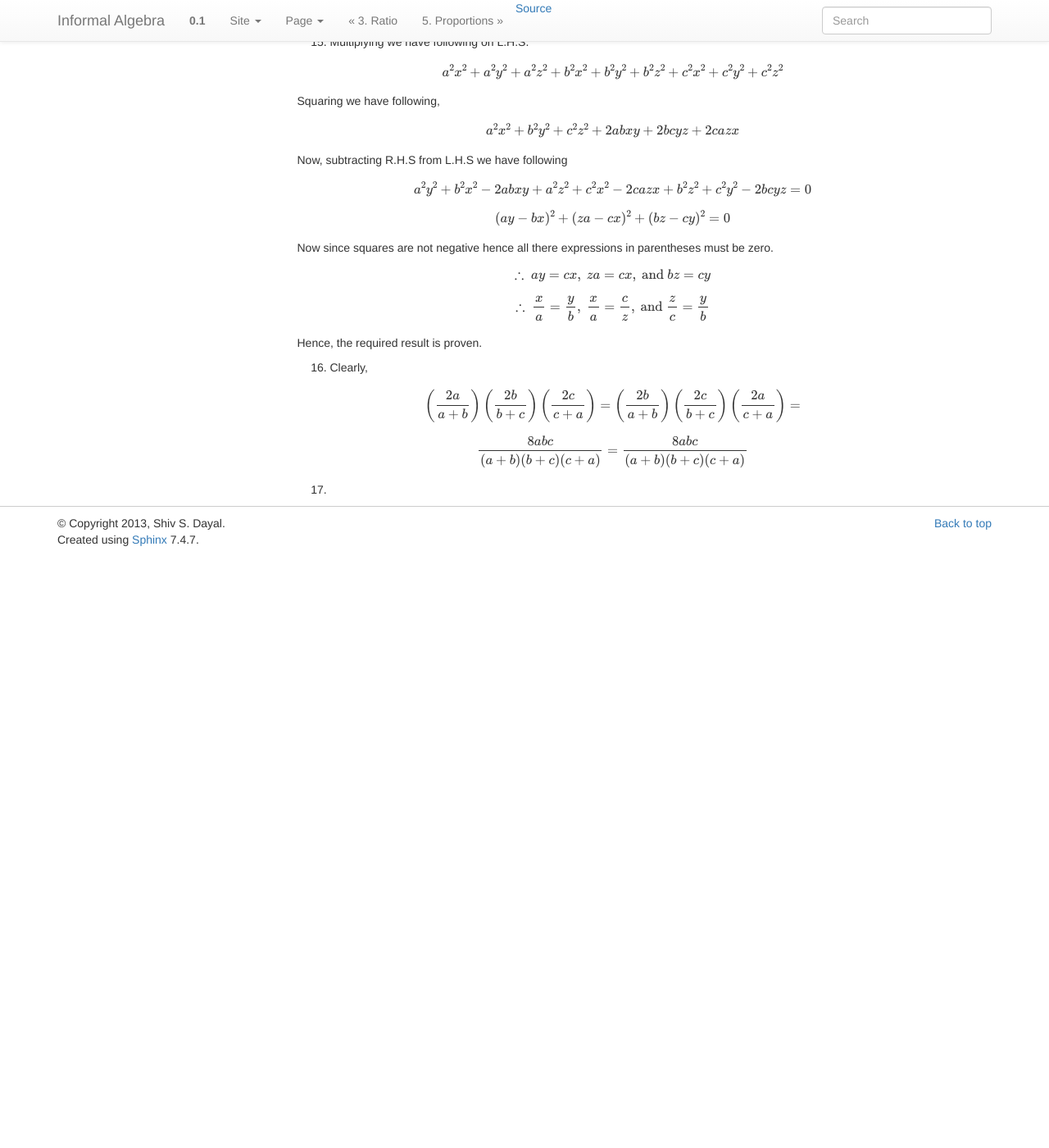
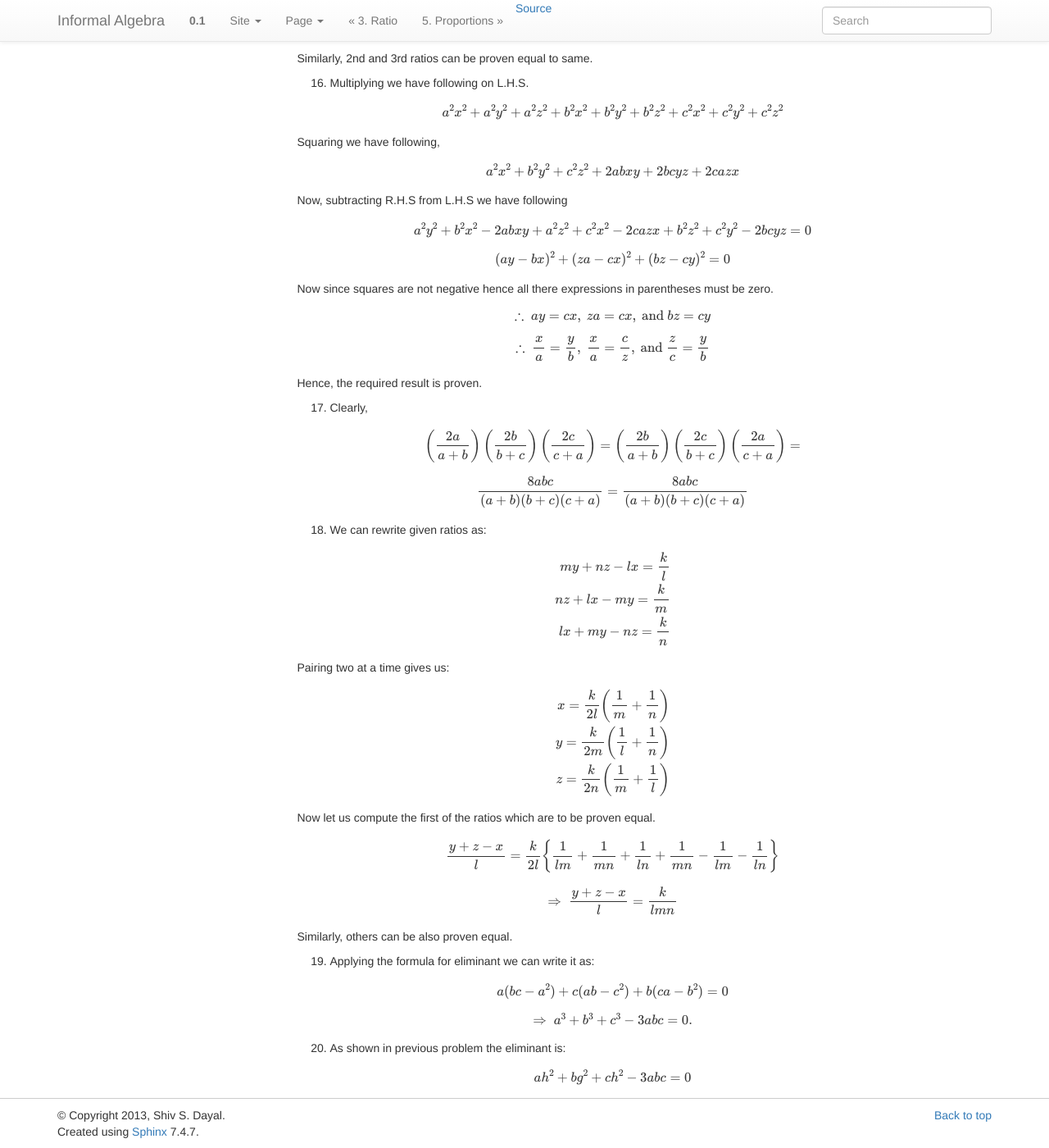
Before and after one commit to shivshankardayal/full-website, a Sphinx documentation site: the page built from books/algebra/source/ratio_sol.rst, in a window 1280 px wide and 1400 px high, scrolled down 3628 px. Shown: the whole window at 82% size. Built offline with Sphinx 7.4.7, drawn with Linux system fonts in a browser that asks for light colours; formulas are drawn with MathJax 3; before the commit the page ends 4306 px from its top, so only the background shows below that; some of the changed text lies outside the part shown.

Commit message:
working on ratio's solution

```diff
--- a/books/algebra/source/_themes/layout.html
+++ b/books/algebra/source/_themes/layout.html
@@ -117,7 +117,7 @@
     var s = document.getElementsByTagName('script')[0]; s.parentNode.insertBefore(po, s);
   })();
 </script>
-<a href="#"
+<a style="margin-left:-20px" href="#"
   onclick="
     window.open(
       'https://www.facebook.com/sharer/sharer.php?u='+encodeURIComponent(location.href),
--- a/books/algebra/source/ratio_sol.rst
+++ b/books/algebra/source/ratio_sol.rst
@@ -79,6 +79,7 @@
    \frac{x}{x+126}=\frac{11}{17}
    \Rightarrow~17x=11x+1386
    \Rightarrow~x=231.
+
 7. Let us say the no. to be added is x then we have from problem
 
 .. math::
@@ -178,7 +179,7 @@
    \Rightarrow~\frac{(pa+pb+pc+qa+qb+qc)(ab+bc+ca)k}{(a+b+c)(ab+bc+ca)}
 
 .. math::
-   \Rightarrow~\frac{(pab^2+pb^2c+pabc+qabc+qbc^2+qc^2a+pabc+pbc^2+pc^2a+qa^2b+qabc+qca^2+pa^2b+pabc+pca^2+qab^2+qb^2c+qabc)k}{(a+b+c)(ab+bc+ca)}
+   \Rightarrow~\frac{\begin{array}{l}(pa b^2+p b^2 c+pabc+qabc+qb c^2+q c^2 a+\\ pabc+pb c^2+p c^2 a+q a^2 b+qabc+qc a^2+\\ p a^2 b+pabc+pc a^2+qa b^2+q b^2 c+qabc)k\end{array}}{(a + b + c)(ab + bc + ca)}
 
 .. math::
    \Rightarrow~\frac{(a+b+c)(pab+pbc+pca+qab+qbc+qca)k}{(a+b+c)(ab+bc+ca)}
@@ -274,4 +275,39 @@
 .. math::
    \frac{8abc}{(a+b)(b+c)(c+a)}=\frac{8abc}{(a+b)(b+c)(c+a)}
 
-17.
+18. We can rewrite given ratios as:
+
+.. math::
+   my+nz-lx=\frac{k}{l}\\
+   nz+lx-my=\frac{k}{m}\\
+   lx+my-nz=\frac{k}{n}
+
+Pairing two at a time gives us:
+
+.. math::
+   x=\frac{k}{2l}\left(\frac{1}{m}+\frac{1}{n}\right)\\
+   y=\frac{k}{2m}\left(\frac{1}{l}+\frac{1}{n}\right)\\
+   z=\frac{k}{2n}\left(\frac{1}{m}+\frac{1}{l}\right)
+
+Now let us compute the first of the ratios which are to be proven equal.
+
+.. math::
+   \frac{y+z-x}{l} = \frac{k}{2l}\left\{\frac{1}{lm}+\frac{1}{mn}+\frac{1}{ln}+\frac{1}{mn}-\frac{1}{lm}-\frac{1}{ln}\right\}
+
+.. math::
+   \Rightarrow~\frac{y+z-x}{l} =\frac{k}{lmn}
+
+Similarly, others can be also proven equal.
+
+19. Applying the formula for eliminant we can write it as:
+
+.. math::
+   a(bc-a^2)+c(ab-c^2)+b(ca-b^2)=0
+
+.. math::
+   \Rightarrow~a^3+b^3+c^3-3abc=0.
+
+20. As shown in previous problem the eliminant is:
+
+.. math::
+   ah^2+bg^2+ch^2-3abc=0
```
Also changed, not shown: other parts of books/algebra/source/ratio_sol.rst (+2 -2 lines), 1 other file.
